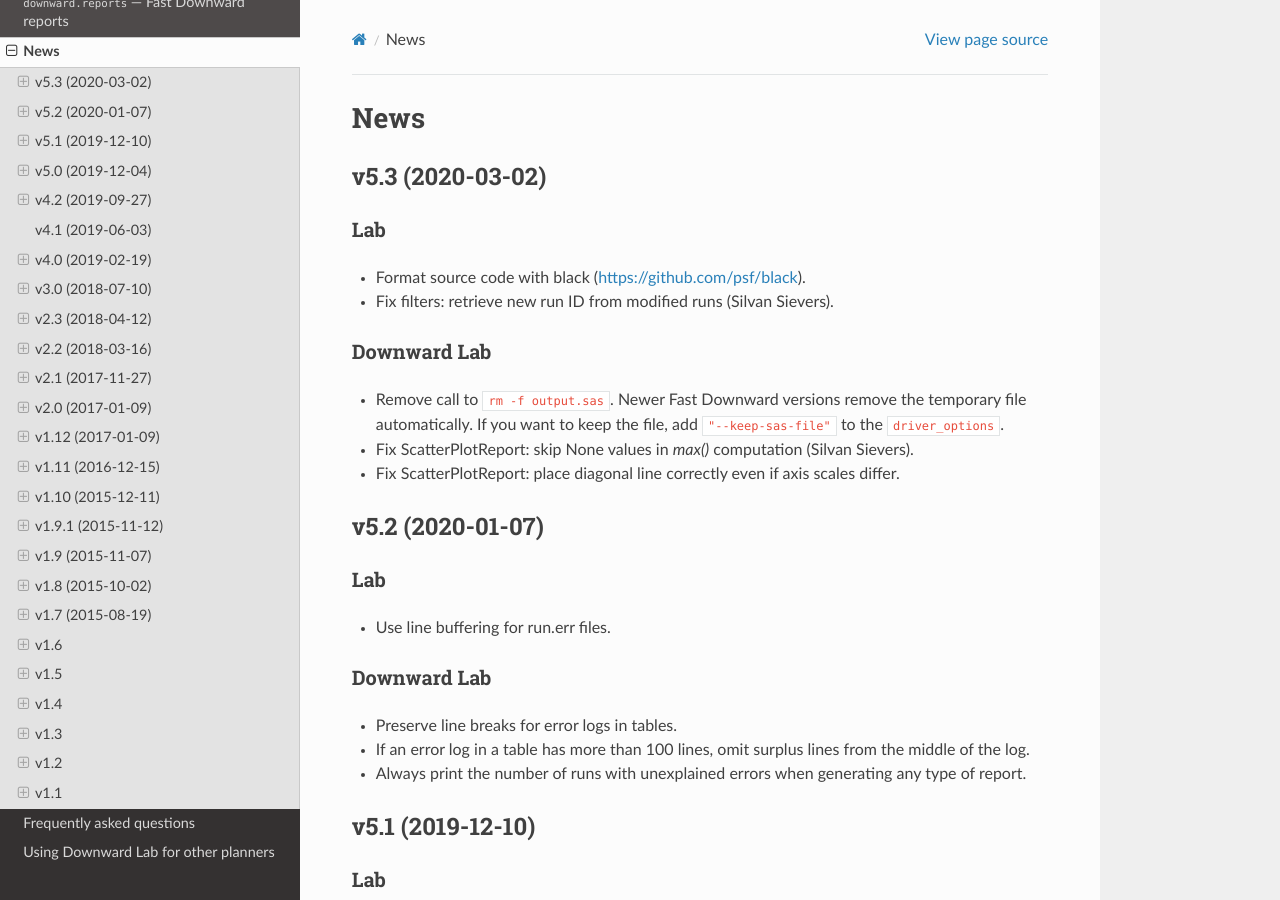
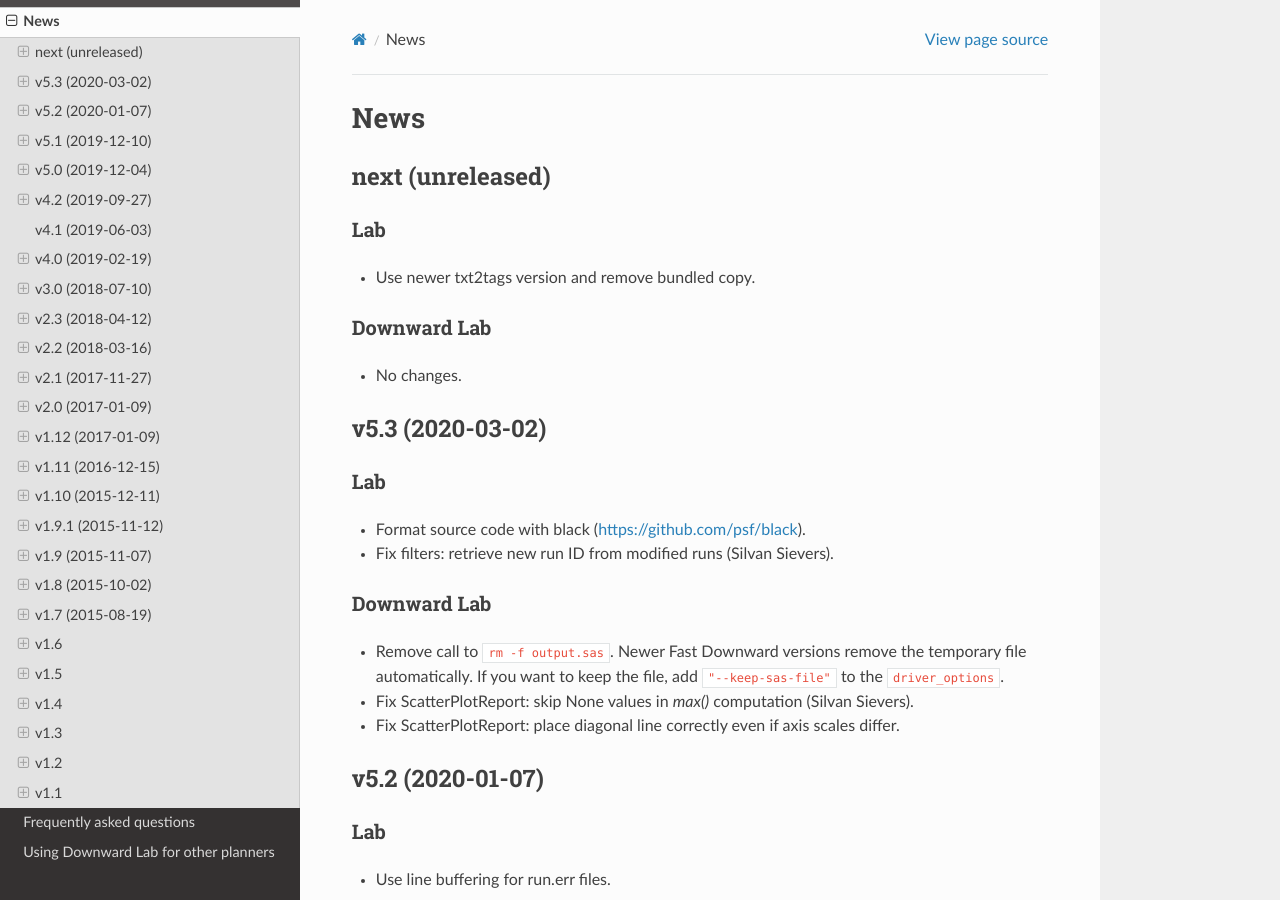
Before and after one commit to aibasel/lab, a Sphinx documentation site: the page built from docs/news.rst, in a window 1280 px wide and 900 px high. Built offline with Sphinx 7.4.7 and the Read the Docs theme 2.0.0, drawn with Linux system fonts in a browser that asks for light colours; pages that are not in the unit, such as notebooks, are missing from menus.

Commit message:
Update news file.

```diff
--- a/docs/news.rst
+++ b/docs/news.rst
@@ -1,5 +1,17 @@
 News
 ====
+
+next (unreleased)
+-----------------
+
+Lab
+^^^
+* Use newer txt2tags version and remove bundled copy.
+
+Downward Lab
+^^^^^^^^^^^^
+* No changes.
+
 
 v5.3 (2020-03-02)
 -----------------
```
